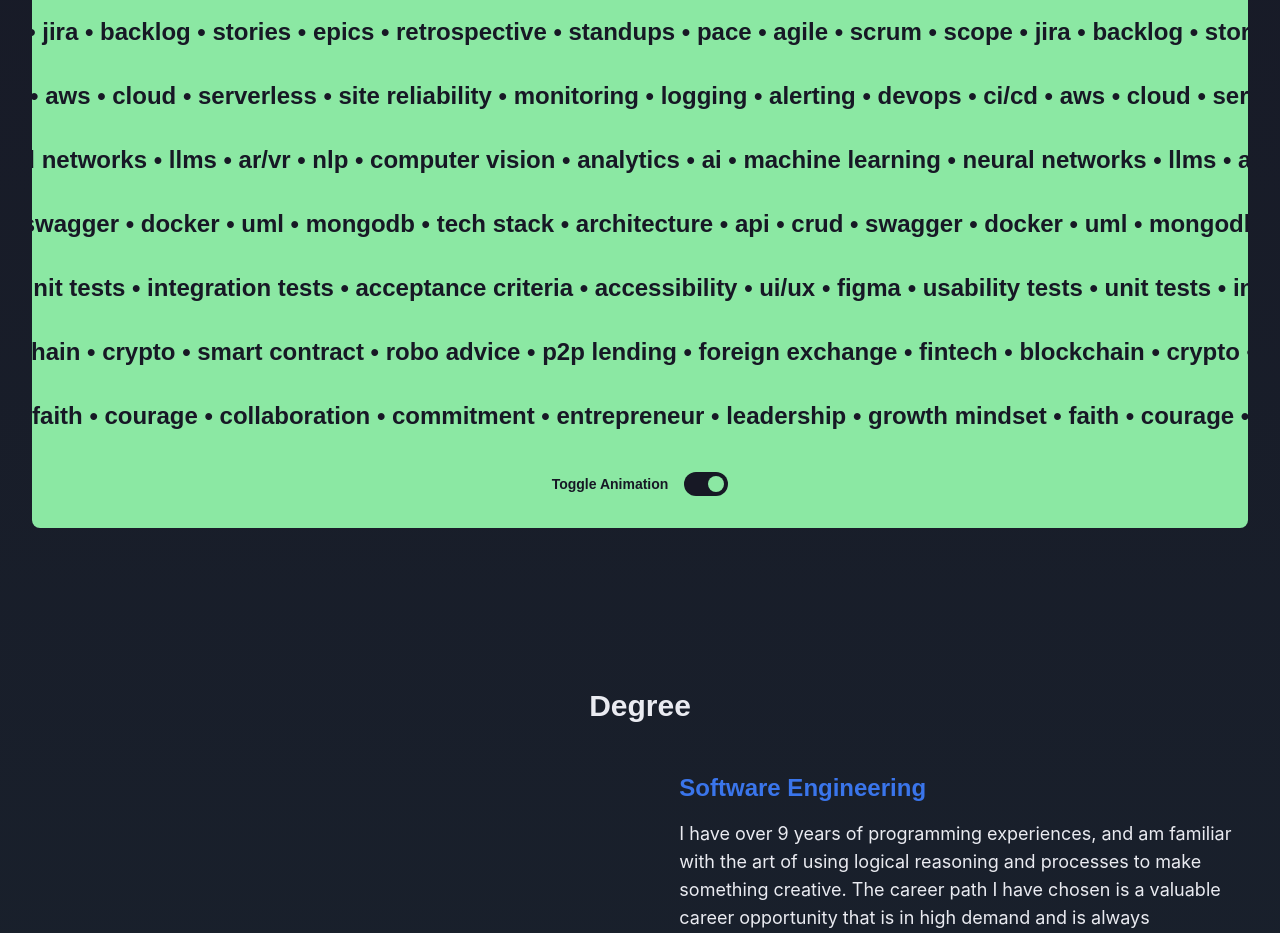
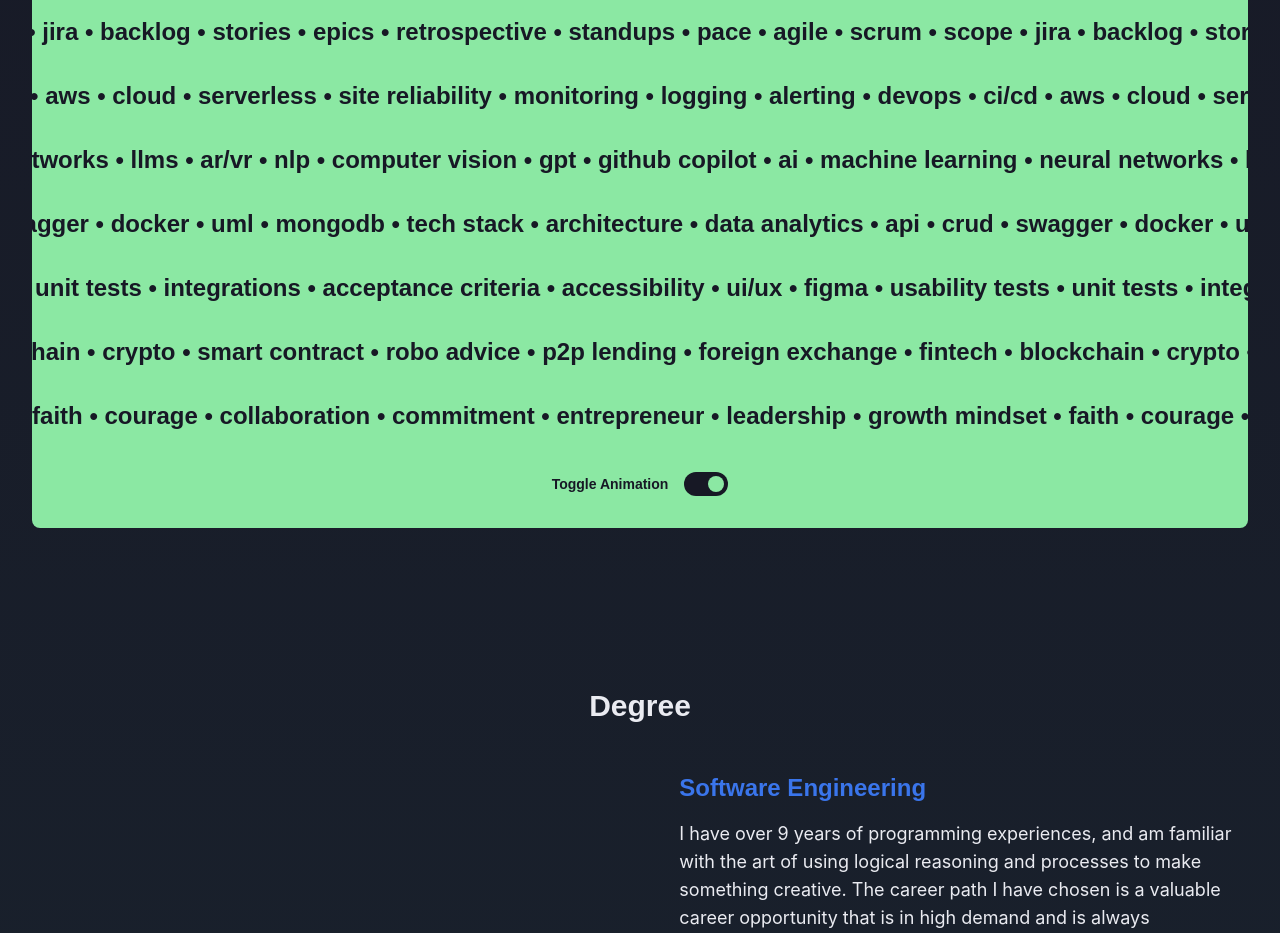
Before and after one commit to aidantze/aidantze.github.io, a React (Create React App) app: page /about in a window 1280 px wide. Shown: the part 1400-2333 px from the top of the page. Built offline with nearby package versions, Linux system fonts and the light colour scheme; a web font is replaced by a local one.

Commit message:
Fix: Fixed content of some lines in skills section.

```diff
--- a/src/pages/AboutPage.jsx
+++ b/src/pages/AboutPage.jsx
@@ -88,9 +88,9 @@
     const techSkills = "python • java • c++ • node.js • react.js • C# • asp .net • css • sql • pandas • zsh • solidity •";
     const softSkills = "pace • agile • scrum • scope • jira • backlog • stories • epics • retrospective • standups •";
     const devopsSkills = "devops • ci/cd • aws • cloud • serverless • site reliability • monitoring • logging • alerting •";
-    const aiSkills = "ai • machine learning • neural networks • llms • ar/vr • nlp • computer vision • analytics •";
-    const designSkills = "api • crud • swagger • docker • uml • mongodb • tech stack • architecture •";
-    const processSkills = "ui/ux • figma • usability tests • unit tests • integration tests • acceptance criteria • accessibility •";
+    const aiSkills = "ai • machine learning • neural networks • llms • ar/vr • nlp • computer vision • gpt • github copilot •";
+    const designSkills = "api • crud • swagger • docker • uml • mongodb • tech stack • architecture • data analytics •";
+    const processSkills = "ui/ux • figma • usability tests • unit tests • integrations • acceptance criteria • accessibility •";
     const fintechSkills = "fintech • blockchain • crypto • smart contract • robo advice • p2p lending • foreign exchange •";
     const leadershipSkills = "leadership • growth mindset • faith • courage • collaboration • commitment • entrepreneur •";
 
```
